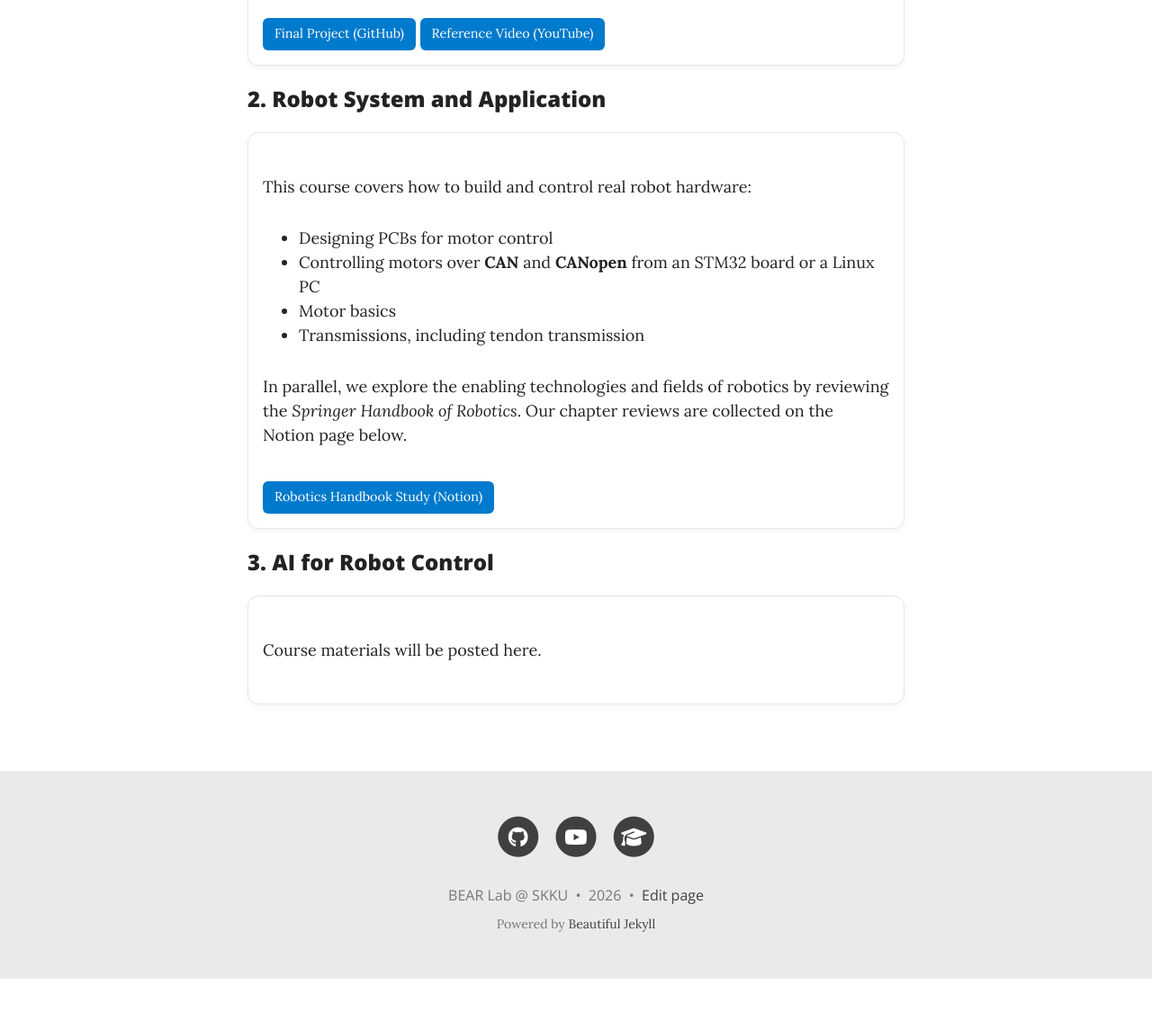
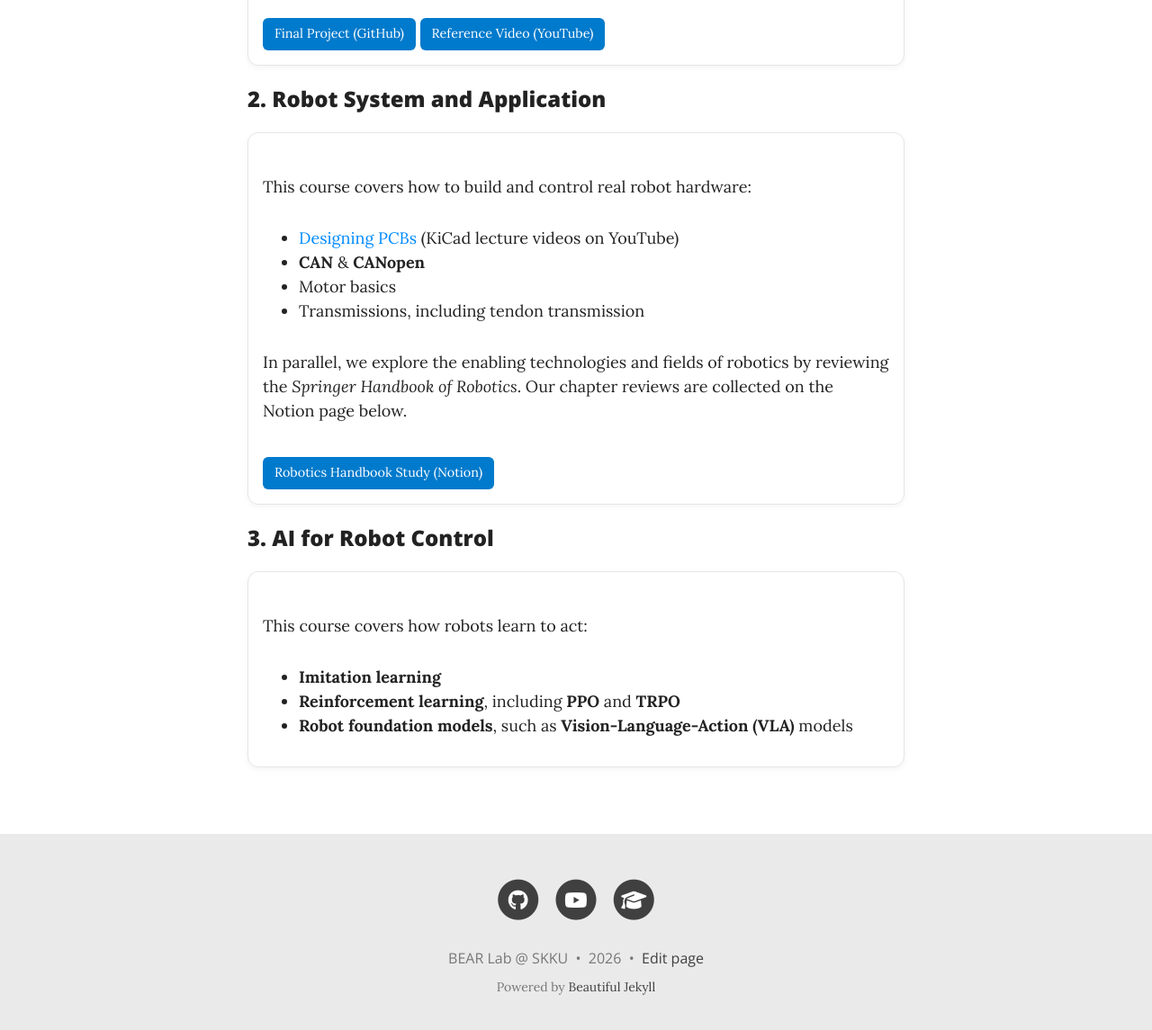
Before and after one commit to bear-research-lab/bear-research-lab.github.io, a Jekyll site: the page built from _pages/teaching.md, in a window 1280 px wide and 1400 px high, scrolled down 1023 px, cut to the strip 242-1387 px from the top of the window. Shown: the whole strip at 90% size. Built offline with Jekyll 4.4.1, drawn with Linux system fonts in a browser that asks for light colours; comment, search, counter and statistics services are not loaded; before the commit the page ends 2353 px from its top, so only the background shows below that.

Commit message:
teaching

```diff
--- a/_pages/teaching.md
+++ b/_pages/teaching.md
@@ -40,8 +40,8 @@ Courses taught by Prof. Byungchul Kim at SKKU.
   <div class="project-text">
     <p>This course covers how to build and control real robot hardware:</p>
     <ul>
-      <li>Designing PCBs for motor control</li>
-      <li>Controlling motors over <strong>CAN</strong> and <strong>CANopen</strong> from an STM32 board or a Linux PC</li>
+      <li><a href="https://www.youtube.com/playlist?list=PLRPVUUEpZCYk" target="_blank" rel="noopener">Designing PCBs</a> (KiCad lecture videos on YouTube)</li>
+      <li><strong>CAN</strong> &amp; <strong>CANopen</strong></li>
       <li>Motor basics</li>
       <li>Transmissions, including tendon transmission</li>
     </ul>
@@ -53,6 +53,11 @@ Courses taught by Prof. Byungchul Kim at SKKU.
 ### 3. AI for Robot Control
 <div class="project-card">
   <div class="project-text">
-    <p>Course materials will be posted here.</p>
+    <p>This course covers how robots learn to act:</p>
+    <ul>
+      <li><strong>Imitation learning</strong></li>
+      <li><strong>Reinforcement learning</strong>, including <strong>PPO</strong> and <strong>TRPO</strong></li>
+      <li><strong>Robot foundation models</strong>, such as <strong>Vision-Language-Action (VLA)</strong> models</li>
+    </ul>
   </div>
 </div>
```
